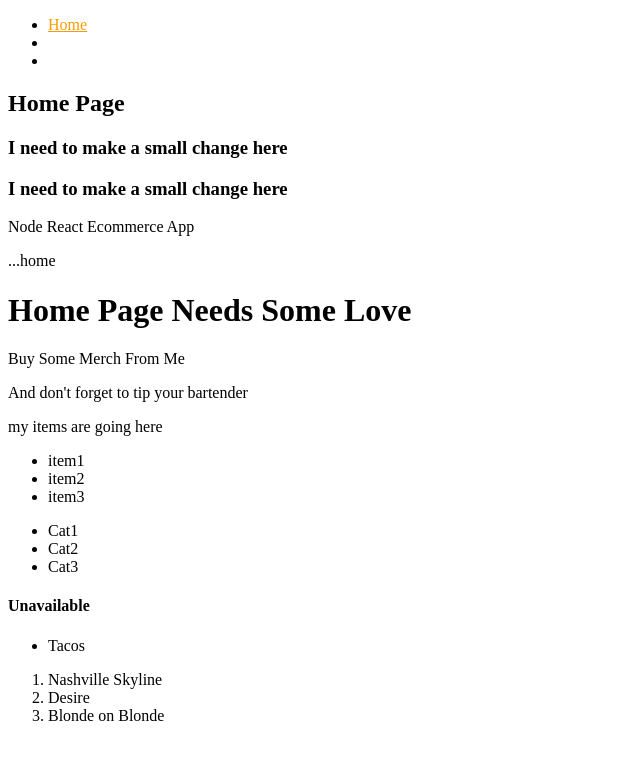
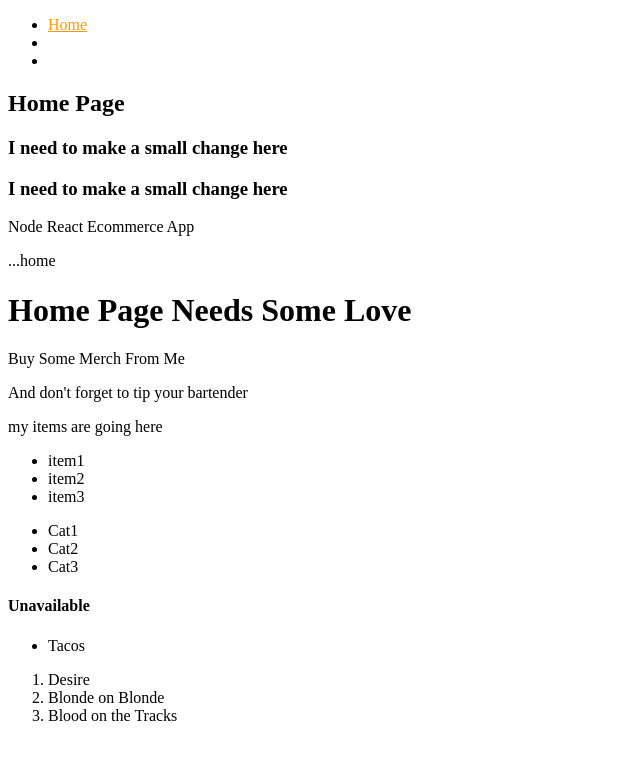
Before and after one commit to jlundgren77/e-MERN, a React (Create React App) app in the folder client/: page / in a window 1280 px wide. Shown: the top 760 px of the page, without its empty margins (0-640 px from the left). Built offline with nearby package versions, Linux system fonts and the light colour scheme; the HTML template or start-up script is replaced by a standard one.

Commit message:
updates top albums list

```diff
--- a/client/src/core/Home.js
+++ b/client/src/core/Home.js
@@ -26,9 +26,9 @@ const Home = () => (
     </div>
     <div className='topTenAlbums'>
       <ol>
-        <li>Nashville Skyline</li>
         <li>Desire</li>
         <li>Blonde on Blonde</li>
+        <li>Blood on the Tracks</li>
       </ol>
     </div>
   </Layout>
```
